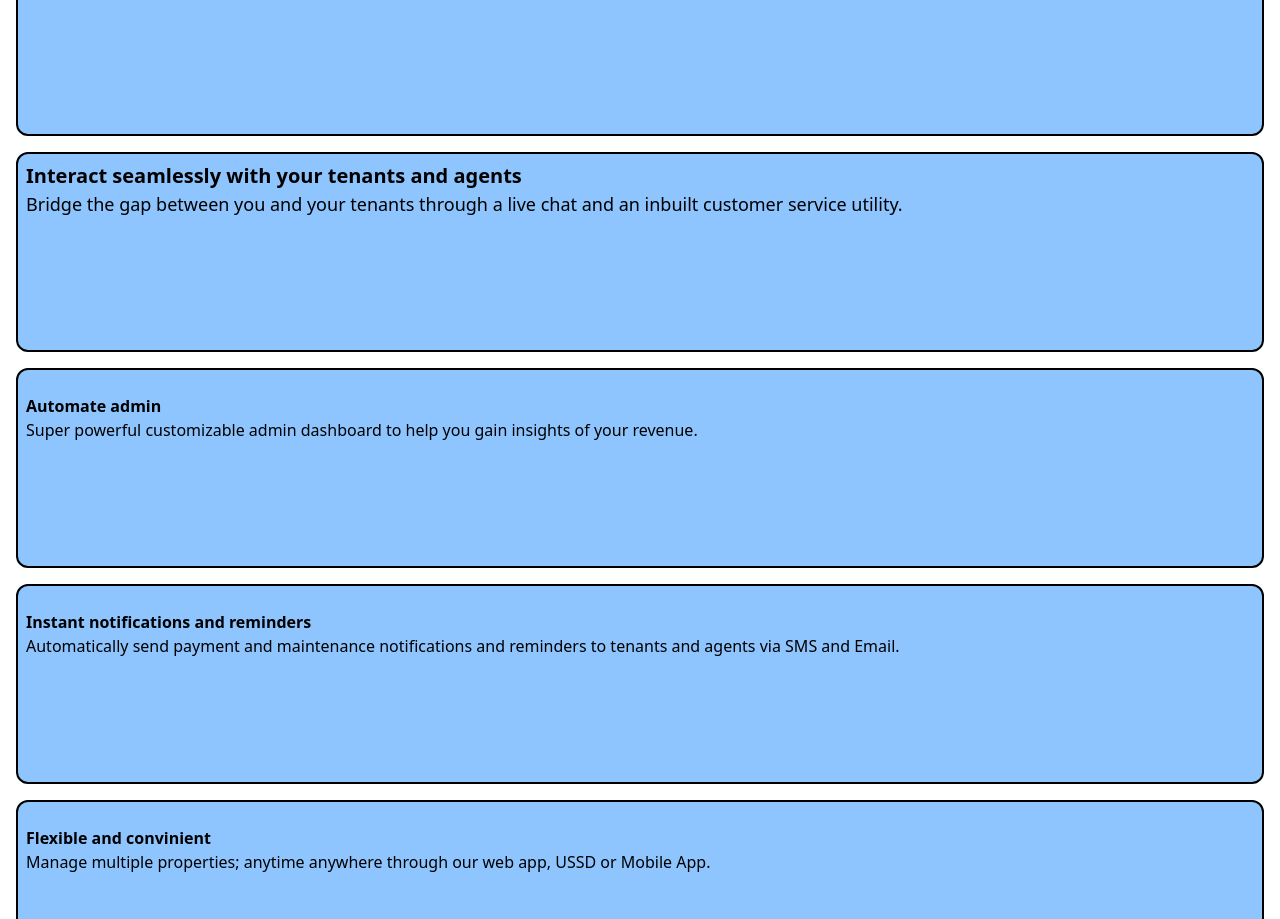
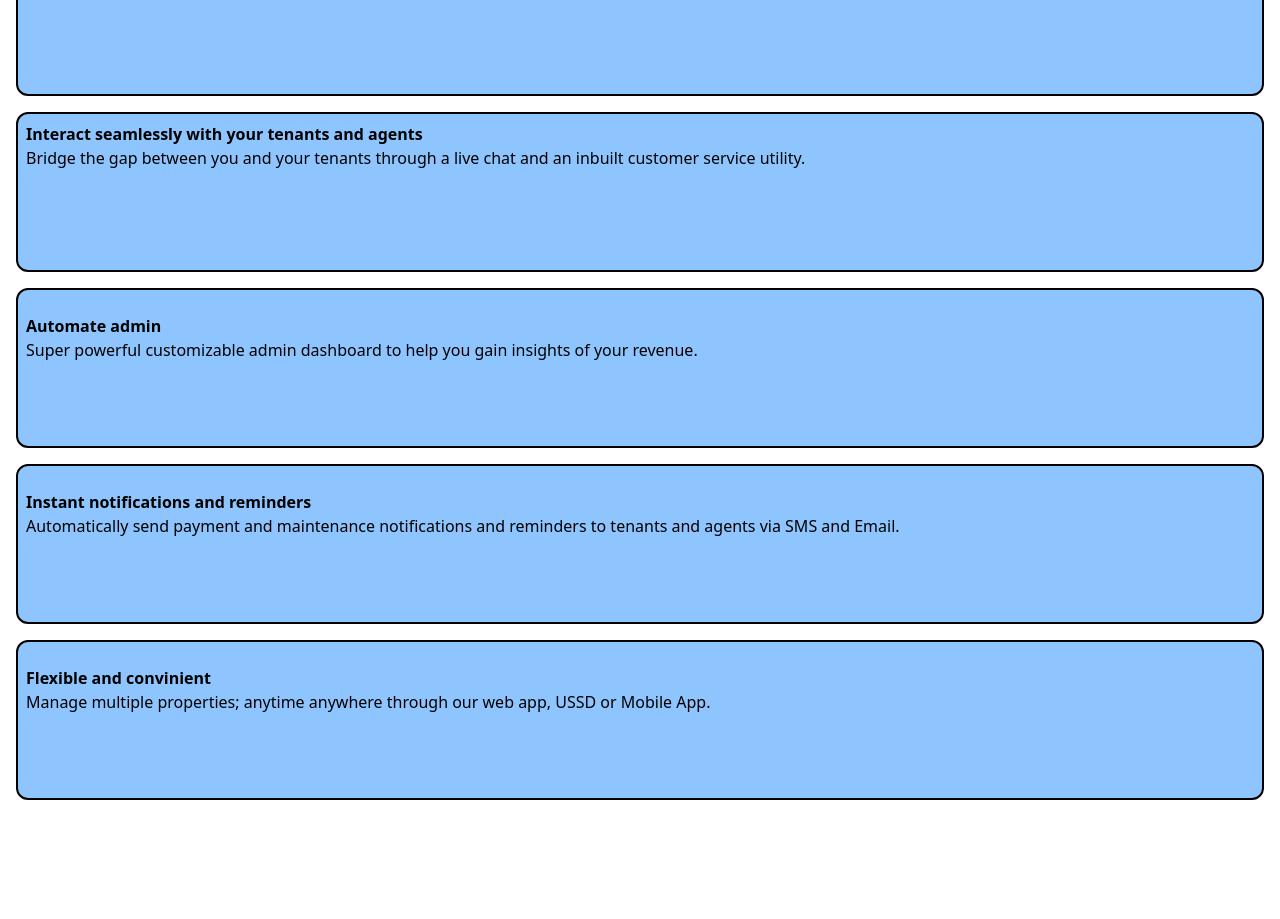
Before and after one commit to pacheko-ke/realtor, a React (Vite) app: page / in a window 1280 px wide. Shown: the part 800-1719 px from the top of the page. After the commit the page ends 1600 px from the top, so only its background shows below. Built offline with nearby package versions, Linux system fonts and the light colour scheme.

Commit message:
redesign Features section

```diff
--- a/src/components/Features.jsx
+++ b/src/components/Features.jsx
@@ -12,7 +12,7 @@ export default function Features() {
             <h1 className='text-2xl font-bold mb-2'>Manage Your Properties. But With Zero Hassle</h1>
 
             <div className='flex flex-col gap-y-4 '>
-                <div className="bg-blue-300 border-2 h-[25vh] border-black rounded-xl p-2">
+                <div className="bg-blue-300 border-2 h-[20vh] border-black rounded-xl p-2">
                     <h1 className='text-md font-bold '>Multiple Payment Methods</h1>
                     <p>The mobile app allows your tenants to send payments easily and conviniently through a number of supported payment providers.</p>
                 </div>
@@ -25,23 +25,23 @@ export default function Features() {
                 </div> */}
 
 
-                <div className="bg-blue-300 border-2 h-[25vh] border-black rounded-xl p-2">
-                    <h1 className='text-xl font-bold'>Interact seamlessly with your tenants and agents</h1>
-                    <p className='text-lg'>Bridge the gap between you and your tenants through a live chat and an inbuilt customer service utility.</p>
+                <div className="bg-blue-300 border-2 h-[20vh] border-black rounded-xl p-2">
+                    <h1 className=' font-bold text-md'>Interact seamlessly with your tenants and agents</h1>
+                    <p className=''>Bridge the gap between you and your tenants through a live chat and an inbuilt customer service utility.</p>
                     {/* <img src={Chat} alt="payment" /> */}
                 </div>
 
-                <div className="bg-blue-300 border-2 h-[25vh] border-black rounded-xl p-2">
+                <div className="bg-blue-300 border-2 h-[20vh] border-black rounded-xl p-2">
                     <h1 className='text-md font-bold mt-4 **:'>Automate admin</h1>
                     <p>Super powerful customizable admin dashboard to help you gain insights of your revenue.</p>
                     {/* <img src={Chat} alt="payment" /> */}
                 </div>
-                <div className="bg-blue-300 border-2 h-[25vh] border-black rounded-xl p-2">
+                <div className="bg-blue-300 border-2 h-[20vh] border-black rounded-xl p-2">
                     <h1 className='text-md font-bold mt-4'>Instant notifications and reminders</h1>
                     <p>Automatically send payment and maintenance notifications and reminders to tenants and agents via SMS and Email.</p>
                     {/* <img src={Chat} alt="payment" /> */}
                 </div>
-                <div className="bg-blue-300 border-2 h-[25vh] border-black rounded-xl p-2">
+                <div className="bg-blue-300 border-2 h-[20vh] border-black rounded-xl p-2">
                     <h1 className='text-md font-bold mt-4'>Flexible and convinient</h1>
                     <p>Manage multiple properties; anytime anywhere through our web app, USSD or Mobile App.</p>
                     {/* <img src={Chat} alt="payment" /> */}
```
